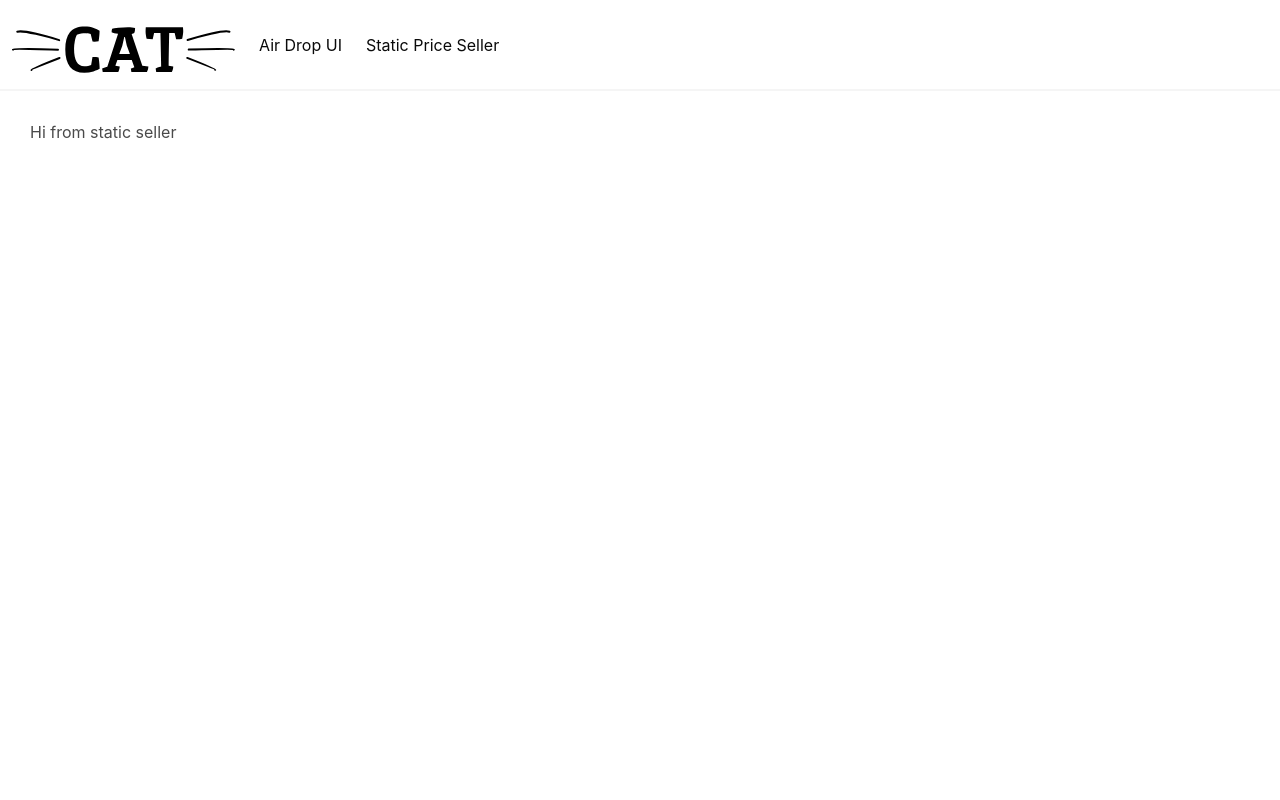
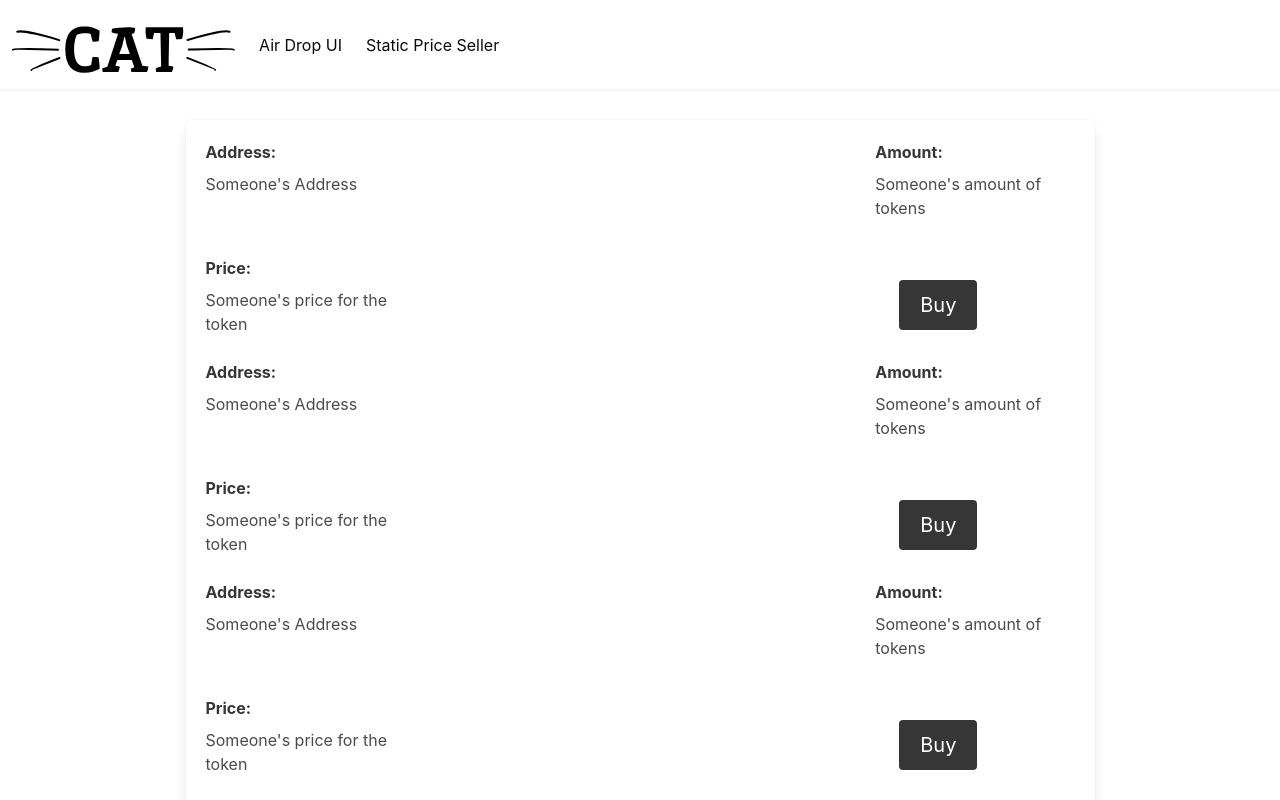
Before and after one commit to KuronoSangatsu7/ERC777_Operators, a Next.js app: page /selltokens in a window 1280 px wide. Shown: the top 800 px of the page. Built offline with nearby package versions, Linux system fonts and the light colour scheme.

Commit message:
initial static price seller UI

```diff
--- a/pages/_app.js
+++ b/pages/_app.js
@@ -1,6 +1,7 @@
 import "bulma/css/bulma.min.css";
 import "../styles/globals.css";
 import "./airdrop.css";
+import "./selltokens.css";
 import NavBar from "../components/NavBar";
 
 function MyApp({ Component, pageProps }) {
--- /dev/null
+++ b/pages/selltokens.css
@@ -0,0 +1,3 @@
+.token-listing {
+    height: 50px;
+}
--- a/pages/selltokens.js
+++ b/pages/selltokens.js
@@ -1,3 +1,59 @@
-export default function SellTokens () {
-    return <> Hi from static seller </>
-};
+import { useEffect, useState } from "react";
+
+export default function SellTokens() {
+  const [numOfListings, setNumOfListings] = useState(5);
+  const [listings, setListings] = useState([]);
+
+  useEffect(() => {
+    const generateArray = (num) => {
+      return Array.from(new Array(num).map((_) => " "));
+    };
+    numOfListings && setListings(generateArray(numOfListings));
+  }, [numOfListings]);
+
+  const showMe = () => {
+    console.log(numOfListings, listings);
+  };
+
+  return (
+    <>
+      <div className="columns is-centered">
+        <div className="column is-three-quarters is-centered">
+          <div className="box">
+            <fieldset>
+              {listings.map((listing, i) => (
+                <div key={i} className="">
+                  <div className="field columns is-multiline">
+                    <div className="field column is-three-quarters">
+                      <label className="label">Address: </label>
+                      <div className="control">Someone's Address</div>
+                    </div>
+                    <div className="field column is-one-quarter">
+                      <label className="label">Amount: </label>
+                      <div className="control">
+                        <div>Someone's amount of tokens</div>
+                      </div>
+                    </div>
+
+                    <div className="field column is-3">
+                      <label className="label">Price:</label>
+                      <div className="control">
+                        Someone's price for the token
+                      </div>
+                    </div>
+
+                    <div className="field column is-offset-6">
+                      <button className="control button is-dark is-medium ml-5 mt-5" onClick={showMe}>
+                        Buy
+                      </button>
+                    </div>
+                  </div>
+                </div>
+              ))}
+            </fieldset>
+          </div>
+        </div>
+      </div>
+    </>
+  );
+}
```
